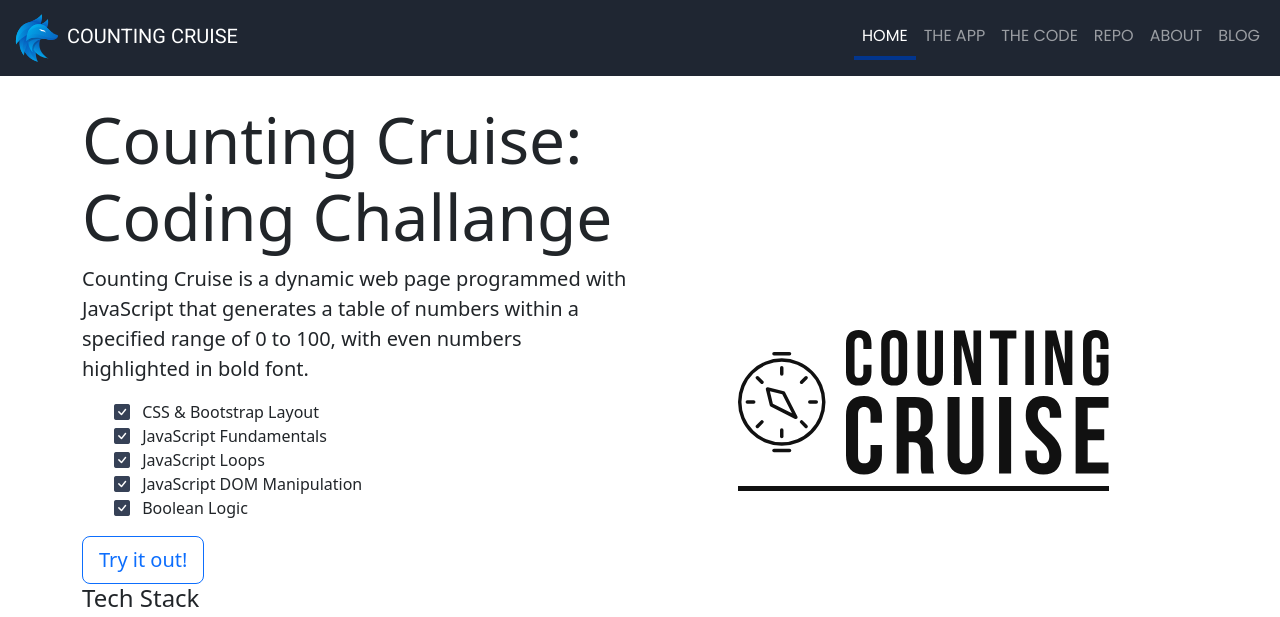
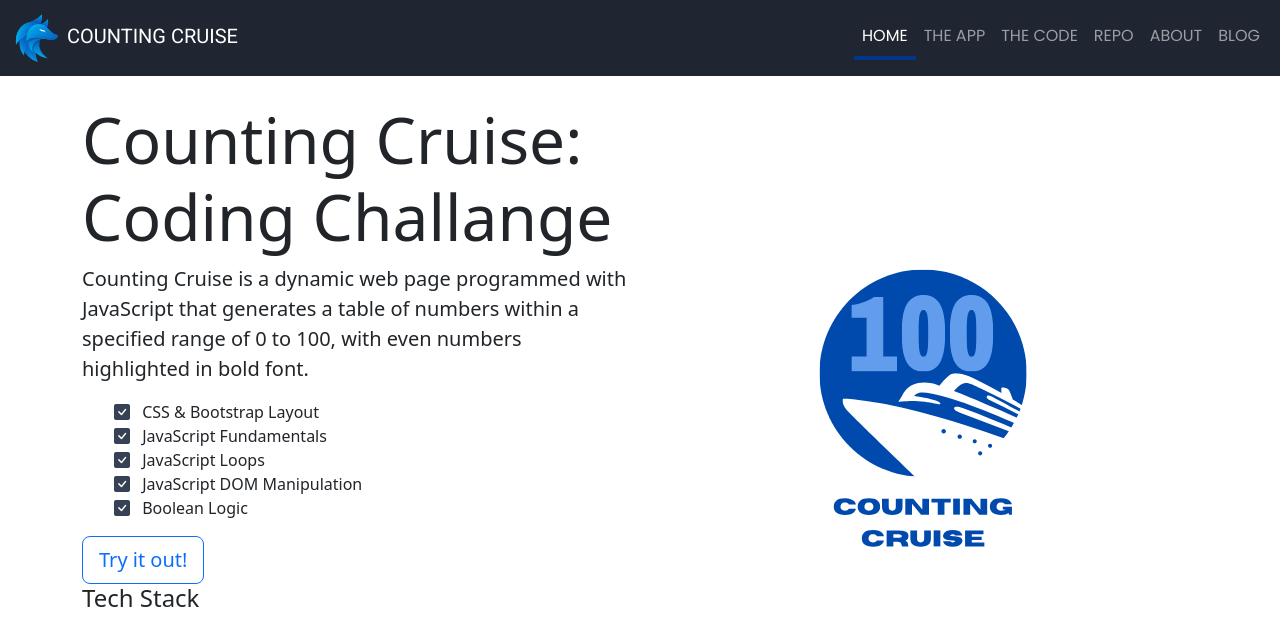
Before and after one commit to brianley99/CountingCruise, a plain HTML site: page index.html in a window 1280 px wide. Shown: the top 617 px of the page. Drawn offline with nearby package versions, Linux system fonts and the light colour scheme; grey boxes are pictures that could not be loaded; a web font is replaced by a local one.

Commit message:
update logo

```diff
--- a/index.html
+++ b/index.html
@@ -112,7 +112,7 @@
                 </div>
             </div>
             <div class="col order-first order-md-last d-flex">
-                <img src="/img/countingCruise.svg" class="img-fluid appLogo mx-auto my-auto" alt="APP lOGO" />
+                <img src="/img/Counting Cruise.svg" class="img-fluid appLogo mx-auto my-auto" alt="APP lOGO" />
             </div>
         </div>
     </main>
```
Also changed, not shown: img/Counting Cruise.svg (added), img/countingCruise.svg (deleted).
